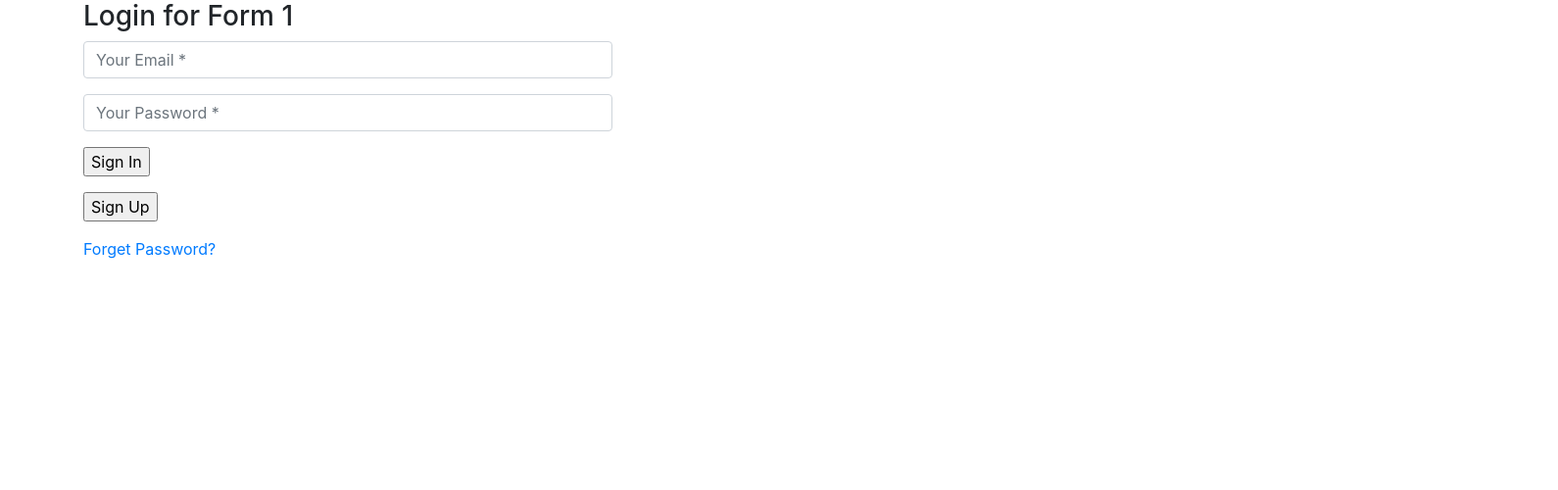
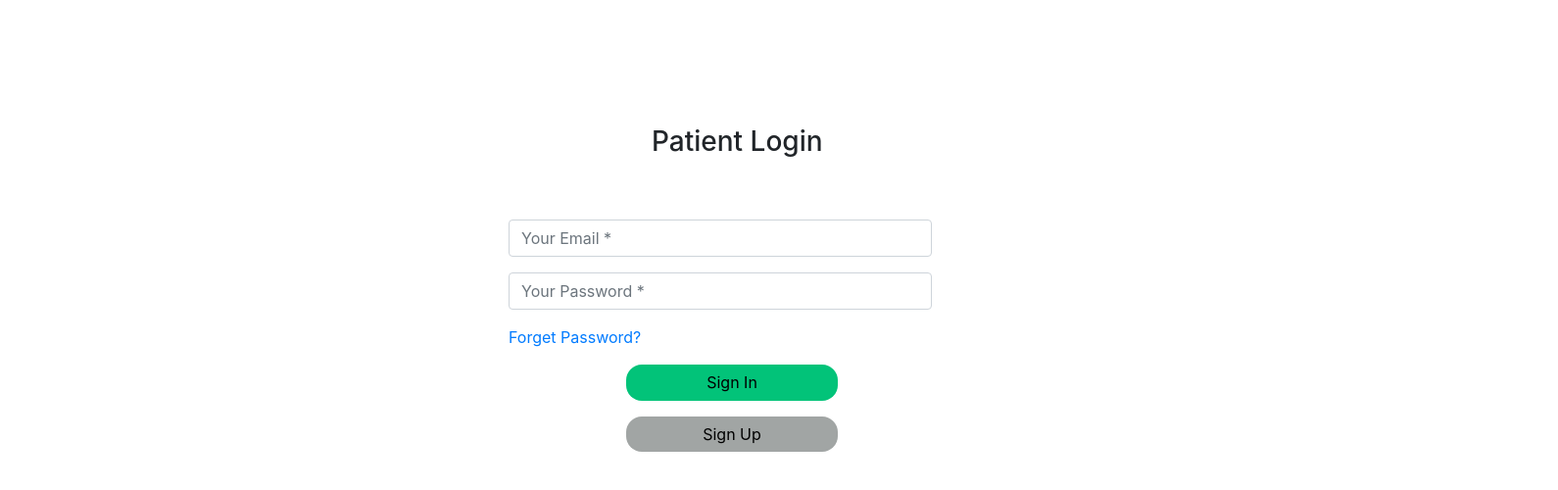
Before and after one commit to Tiran98/WeCarePlus, a Vue app in the folder Front-End/: page /login in a window 1280 px wide. Shown: the top 500 px of the page at 98% size, 1590 px wide, since content can reach past the window. Built offline with nearby package versions, Linux system fonts and the light colour scheme.

Commit message:
Login changes commited

```diff
--- a/Front-End/src/assets/CSS/Login.css
+++ b/Front-End/src/assets/CSS/Login.css
@@ -0,0 +1,53 @@
+.login-container {
+    margin-top: 10%;
+    margin-bottom: 5%;
+    margin-left: 450px;
+    background-color: white;
+}
+
+.login-form-1 {
+    padding: 5%;
+    box-shadow: 0 5px 8px 0 rgba(0, 0, 0, 0.2), 0 9px 26px 0 rgba(0, 0, 0, 0.19);
+}
+
+.login-form-1 h3 {
+    text-align: center;
+    color: #333;
+}
+
+.login-container form {
+    padding: 10%;
+}
+
+.btnSubmit {
+    width: 50%;
+    border-radius: 1rem;
+    padding: 1.5%;
+    border: none;
+    cursor: pointer;
+    margin-left: 120px;
+}
+
+.login-form-1 .btnSubmit {
+    font-weight: 600;
+    color: #fff;
+    background-color: #0062cc;
+}
+
+.login-form-1 .ForgetPwd {
+    color: #0062cc;
+    font-weight: 600;
+    text-decoration: none;
+}
+
+.signin_txtTitle {
+    margin-left: 200px;
+}
+
+.signinbtn {
+    background-color: #02c379;
+}
+
+.signupbtn {
+    background-color: #a1a5a4;
+}
--- a/Front-End/src/views/Registration/Login.vue
+++ b/Front-End/src/views/Registration/Login.vue
@@ -1,9 +1,10 @@
 <template>
+    <body>
         <div id="ptLogin">
             <div class="container login-container">
                 <div class="row">
                     <div class="col-md-6 login-form">
-                    <h3>Login for Form 1</h3>
+                        <h3 class="signin_txtTitle">Patient Login</h3>
                         <form>
                             <div class="form-group">
                                 <input type="text" class="form-control" placeholder="Your Email *" value="" />
@@ -12,19 +13,20 @@
                                 <input type="password" class="form-control" placeholder="Your Password *" value="" />
                             </div>
                             <div class="form-group">
-                            <input type="submit" class="btnSubmit" value="Sign In" />
+                                <a href="#" class="ForgetPwd">Forget Password?</a>
                             </div>
                             <div class="form-group">
-                            <input type="submit" class="btnSubmit" value="Sign Up" />
+                                <input type="submit" class="btnSubmit signinbtn" value="Sign In" />
                             </div>
                             <div class="form-group">
-                            <a href="#" class="ForgetPwd">Forget Password?</a>
+                                <input type="submit" class="btnSubmit signupbtn" value="Sign Up" />
                             </div>
                         </form>
                     </div>
                 </div>
             </div>
         </div>
+    </body>
 </template>
 
 <script>
@@ -34,5 +36,5 @@ export default {
 </script>
 
 <style scoped>
-
+    @import "../../assets/CSS/Login.css"
 </style>
```
Lines whose indentation alone changed are shown as unchanged.
